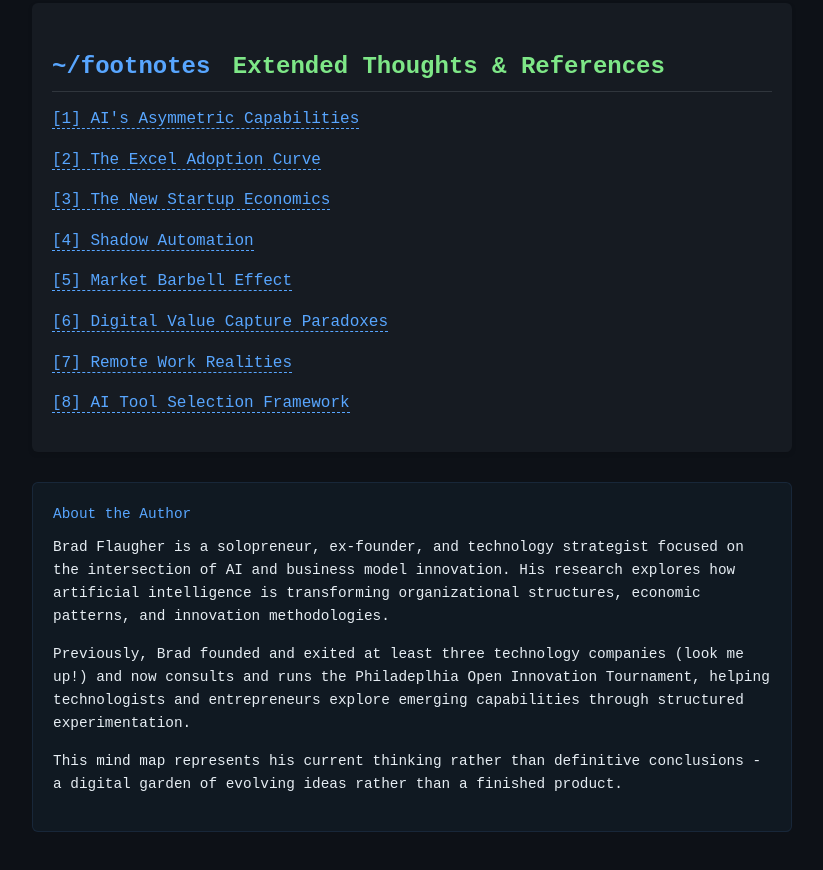
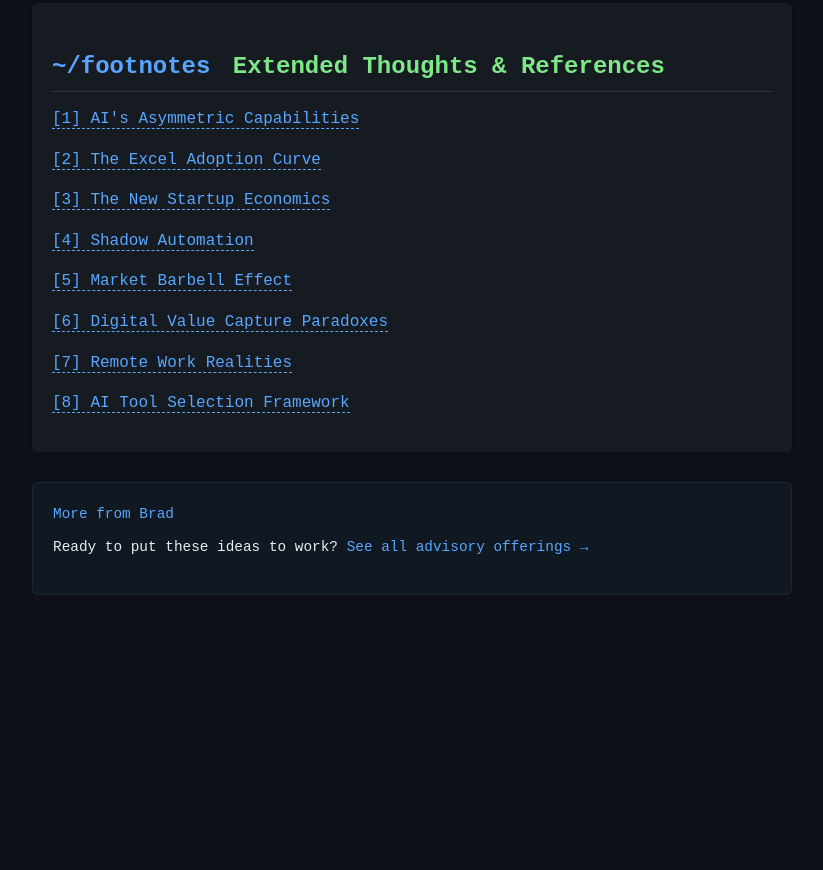
Before and after one commit to bradflaugher/bradflaugher.com, a plain HTML site: page mindmap.html in a window 1280 px wide. Shown: the part 2518-3388 px from the top of the page, without its empty margins (228-1051 px from the left). After the commit the page ends 3163 px from the top, so only its background shows below. Drawn offline with Linux system fonts and the light colour scheme.

Commit message:
Update mindmap.html

```diff
--- a/mindmap.html
+++ b/mindmap.html
@@ -479,10 +479,11 @@
     </div>
 
     <div class="info-section">
-        <div class="info-header">About the Author</div>
-        <p>Brad Flaugher is a solopreneur, ex-founder, and technology strategist focused on the intersection of AI and business model innovation. His research explores how artificial intelligence is transforming organizational structures, economic patterns, and innovation methodologies.</p>
-        <p>Previously, Brad founded and exited at least three technology companies (look me up!) and now consults and runs the Philadeplhia Open Innovation Tournament, helping technologists and entrepreneurs explore emerging capabilities through structured experimentation.</p>
-        <p>This mind map represents his current thinking rather than definitive conclusions - a digital garden of evolving ideas rather than a finished product.</p>
+      <div class="info-header">More from Brad</div>
+      <p>
+        Ready to put these ideas to work?
+        <a href="https://bradflaugher.com/">See all advisory offerings →</a>
+      </p>
     </div>
 
     <script>
```
